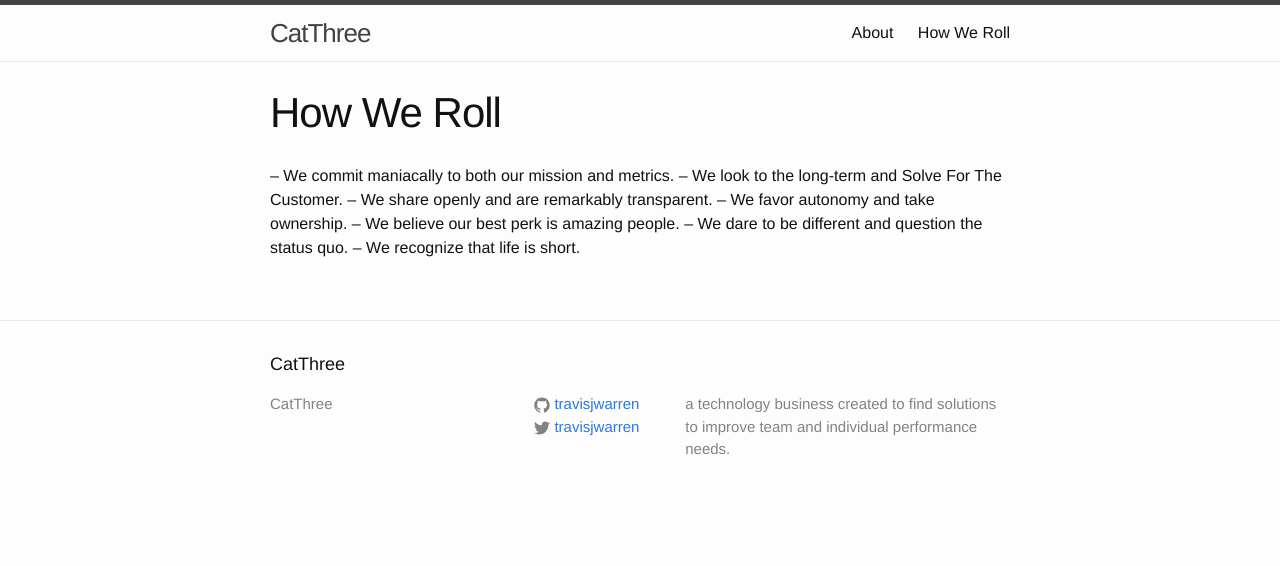
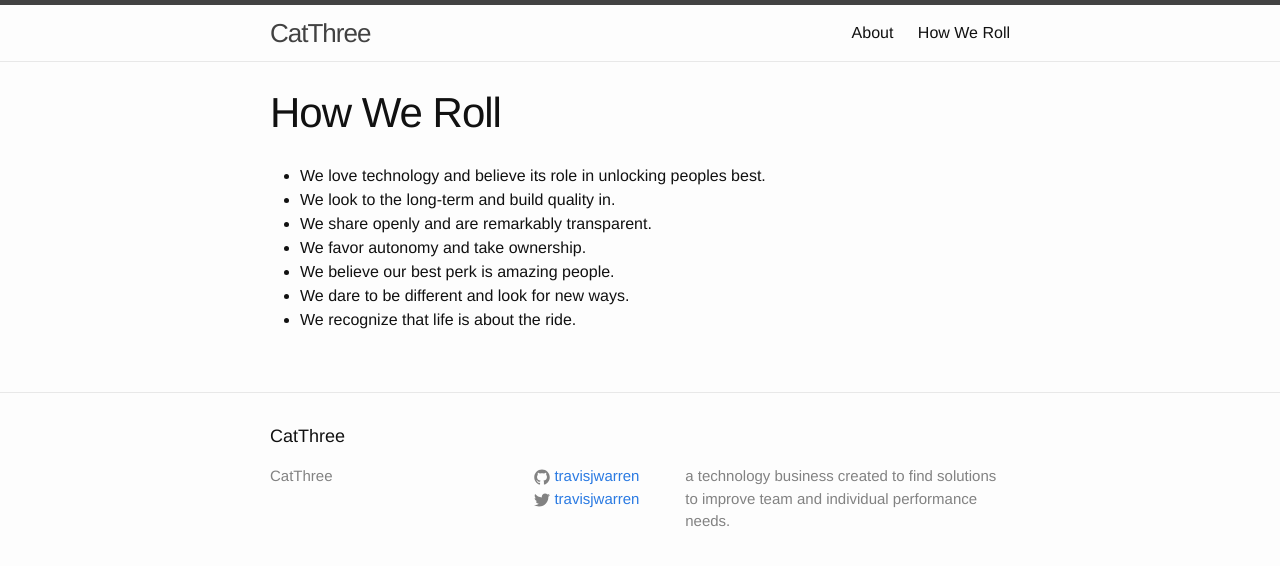
Before and after one commit to travisjwarren/travisjwarren.github.io, a Jekyll site: the page built from roll.md, in a window 1280 px wide. Shown: the top 566 px of the page. Built offline with Jekyll 4.4.1, drawn with Linux system fonts in a browser that asks for light colours.

Commit message:
Update roll.md

```diff
--- a/roll.md
+++ b/roll.md
@@ -4,10 +4,10 @@ title: How We Roll
 permalink: /roll/
 ---
 
--- We commit maniacally to both our mission and metrics.
--- We look to the long-term and Solve For The Customer.
--- We share openly and are remarkably transparent.
--- We favor autonomy and take ownership.
--- We believe our best perk is amazing people.
--- We dare to be different and question the status quo.
--- We recognize that life is short.
+- We love technology and believe its role in unlocking peoples best.
+- We look to the long-term and build quality in.
+- We share openly and are remarkably transparent.
+- We favor autonomy and take ownership.
+- We believe our best perk is amazing people.
+- We dare to be different and look for new ways.
+- We recognize that life is about the ride.
```
